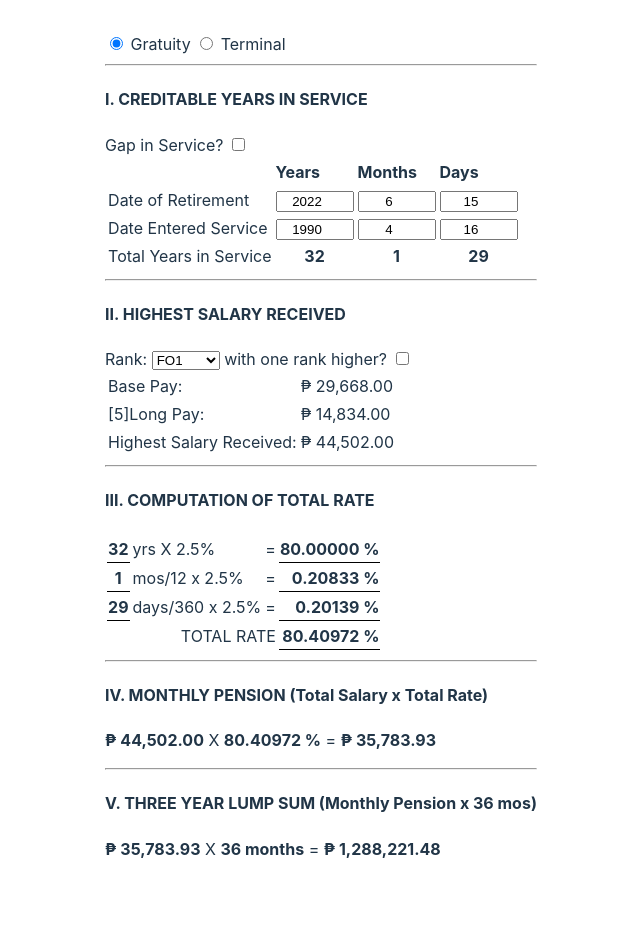
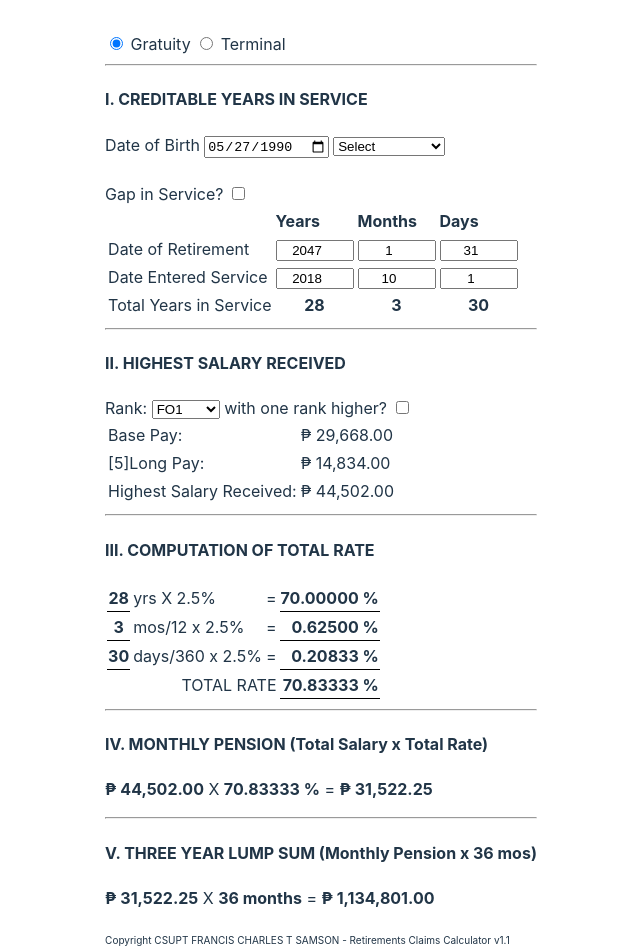
Before and after one commit to RubickTheGrandMagus/claims-calculator, a Svelte app: page / in a window 1280 px wide. Shown: the top 952 px of the page, without its empty margins (319-959 px from the left). Before the commit the page ends 909 px from the top, so only its background shows below. Built offline with nearby package versions, Linux system fonts and the light colour scheme.

Commit message:
additional functions
>date of birth
>optional, comp56, comp60

```diff
--- a/src/App.svelte
+++ b/src/App.svelte
@@ -3,8 +3,8 @@
 
 	//Calculate years in service
 		let gapInSvc = false; let gapD = {gap1:{y1:1998,m1:11,d1:16,y2:2008,m2:1,d2:1},gap2:{y1:2008,m1:2,d1:2,y2:2016,m2:12,d2:13},gap3:{y1:2018,m1:3,d1:26,y2:2020,m2:5,d2:26}};
-		let dor = {y:2022,m:6,d:15}; let des = {y:1990,m:4,d:16};
-		const yearsInSvc =(a,b)=>{
+		let dor = {y:2047,m:1,d:31}; let des = {y:2018,m:10,d:1}; let birth = '1990-05-27'; let retType = "";
+		const yearsInSvc =(a,b)=>{ //a is date entered; b is date retired
 			a = new Date(a); b = new Date(b);
 			let d1 = {yr:a.getFullYear(),mos:a.getMonth()+1,days:a.getDate()};
 			let d2 = {yr:b.getFullYear(),mos:b.getMonth()+1,days:b.getDate()};
@@ -37,8 +37,29 @@
 
 			return {years:sum.y,months:sum.m.r,days:sum.d.r};
 		}
+		const valiDate = a =>{
+			let b = yearsInSvc(a.dob,`${a.dor.y}-${a.dor.m}-${a.dor.d}`);
+			let c = yearsInSvc(a.dob,`${a.des.y}-${a.des.m}-${a.des.d}`);
+			let d = yearsInSvc(`${a.des.y}-${a.des.m}-${a.des.d}`,`${a.dor.y}-${a.dor.m}-${a.dor.d}`);
+			let f = {dorDays:((b.years*12+b.months)*30+b.days),dobDays56:(56*12*30),dobDays60:(60*12*30)};
+
+			if(isNaN(c.years) || c.years<0) return {err:true,msg:"Invalid Date!"}
+			if(c.years<18 || c.years>35) return {err:true,msg:`Your age [${c.years}] doesn't qualify!`}
+			if(f.dorDays>f.dobDays56 && a.type=="com56") return {err:true,msg:`Your above compulsory retirement. [${b.years}]`}
+			if(f.dorDays>f.dobDays60 && a.type=="com60") return {err:true,msg:`Your above compulsory retirement. [${b.years}]`}
+			if(d.years<20) return {err:true,msg:"Years in service is below optional retirement"}
+
+			return {err:false,msg:""}
+		}
+		const changeDate = () =>{
+			if(retType=="opt") return dor = {y:des.y+20,m:des.m,d:des.d}
+			let a = new Date(birth);
+			if(retType=="com56") return dor = {y:a.getFullYear()+56,m:a.getMonth()+1,d:a.getDate()}
+			if(retType=="com60") return dor = {y:a.getFullYear()+60,m:a.getMonth()+1,d:a.getDate()}
+		}
 		$:gapinsvc = gapInService(gapD);
 		$:yrsinsvc = yearsInSvc(`${des.y}-${des.m}-${des.d}`,`${dor.y}-${dor.m}-${dor.d}`);
+		$:errorMsg = valiDate({dob:birth,des:des,dor:dor,type:retType});
 	//end of function
 
 	//calculate highest salary received
@@ -108,6 +129,19 @@
 
 <hr/>
 <h4>I. CREDITABLE YEARS IN SERVICE</h4>
+Date of Birth <input type="date" bind:value={birth}/>
+{#if !gapInSvc}
+	<select bind:value={retType} on:change={()=>changeDate()}>
+		<option value="">Select</option>
+		<option value="opt">Optional</option>
+		<option value="com56">Compulsory 56</option>
+		<option value="com60">Compulsory 60</option>
+	</select> <br/>
+	{#if errorMsg.err}
+		<i style="font-size: small;color:red;">{errorMsg.msg}</i>
+	{/if}
+{/if}
+<br/>
 Gap in Service? <input type="checkbox" bind:checked={gapInSvc}>
 <table>
 	<tr>
@@ -243,6 +277,7 @@ Rank:
 	Total Leave Benefits = <b>₱ {money(hsr.hsr)}</b> x <b>{computeleave.total.toFixed(3)}</b> x <b>0.0481927</b> = <b>₱ {money((parseFloat(hsr.hsr)*computeleave.total*0.0481927).toFixed(2))}</b>
 </p>
 {/if}
+<span>Copyright CSUPT FRANCIS CHARLES T SAMSON - Retirements Claims Calculator v1.1</span>
 <style>
 	.dateInputs{
 		width:70px;
@@ -258,4 +293,7 @@ Rank:
 		background-color:green;
 		color:white;
 	}
+	span{
+		font-size: x-small;
+	}
 </style>
```
